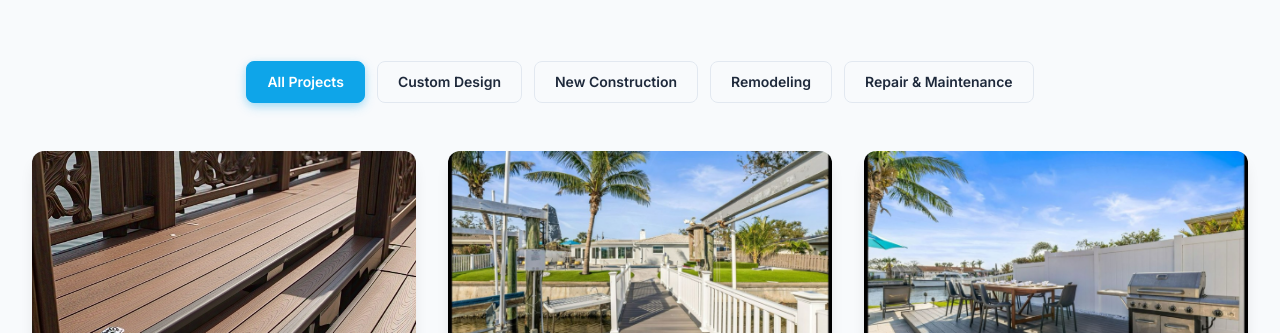
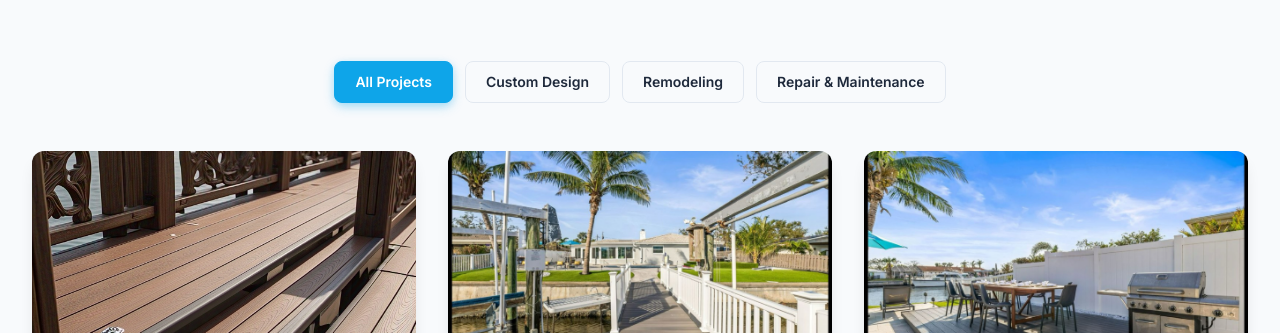
Before and after one commit to ivsjsc/khadock.github.io, a plain HTML site: page projects.html in a window 1280 px wide. Shown: the part 767-1100 px from the top of the page. Drawn offline with nearby package versions, Linux system fonts and the light colour scheme.

Commit message:
commitcommit

```diff
--- a/projects.html
+++ b/projects.html
@@ -154,7 +154,6 @@
                 <div id="project-filters" class="flex flex-wrap justify-center gap-3 mb-10 md:mb-12" data-aos="fade-up" data-aos-delay="100">
                     <button class="filter-button active px-5 py-2.5 text-sm font-semibold rounded-lg focus:outline-none focus:ring-2 focus:ring-offset-2 focus:ring-sky-500" data-filter="all">All Projects</button>
                     <button class="filter-button px-5 py-2.5 text-sm font-semibold rounded-lg focus:outline-none focus:ring-2 focus:ring-offset-2 focus:ring-sky-500" data-filter="design">Custom Design</button>
-                    <button class="filter-button px-5 py-2.5 text-sm font-semibold rounded-lg focus:outline-none focus:ring-2 focus:ring-offset-2 focus:ring-sky-500" data-filter="construction">New Construction</button>
                     <button class="filter-button px-5 py-2.5 text-sm font-semibold rounded-lg focus:outline-none focus:ring-2 focus:ring-offset-2 focus:ring-sky-500" data-filter="remodel">Remodeling</button>
                     <button class="filter-button px-5 py-2.5 text-sm font-semibold rounded-lg focus:outline-none focus:ring-2 focus:ring-offset-2 focus:ring-sky-500" data-filter="maintenance">Repair & Maintenance</button>
                 </div>
```
